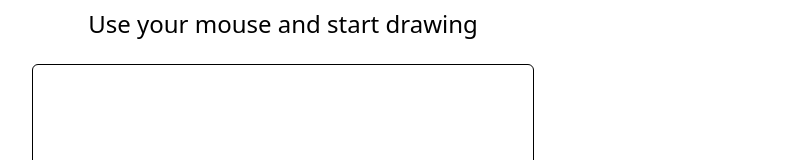
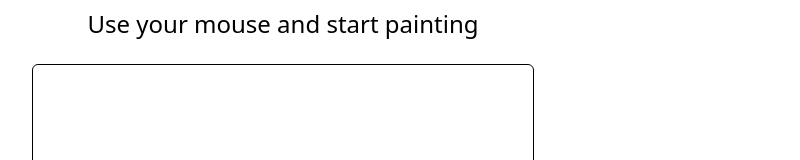
Before and after one commit to sandarshnaroju/nextjs-paint, a Next.js app: page / in a window 1280 px wide. Shown: the top 160 px of the page, without its empty margins (247-1047 px from the left). Built offline with nearby package versions, Linux system fonts and the light colour scheme; no server answers.

Commit message:
multiclient interations with socket.io added. Canvas state resume functionality added.

```diff
--- a/pages/index.tsx
+++ b/pages/index.tsx
@@ -70,7 +70,7 @@ const Page: FC<pageProps> = ({}) => {
       </Head>
       <div className="">
         <h1 className="  text-center py-2 text-2xl ">
-          Use your mouse and start drawing
+          Use your mouse and start painting
         </h1>
 
         <canvas
```
